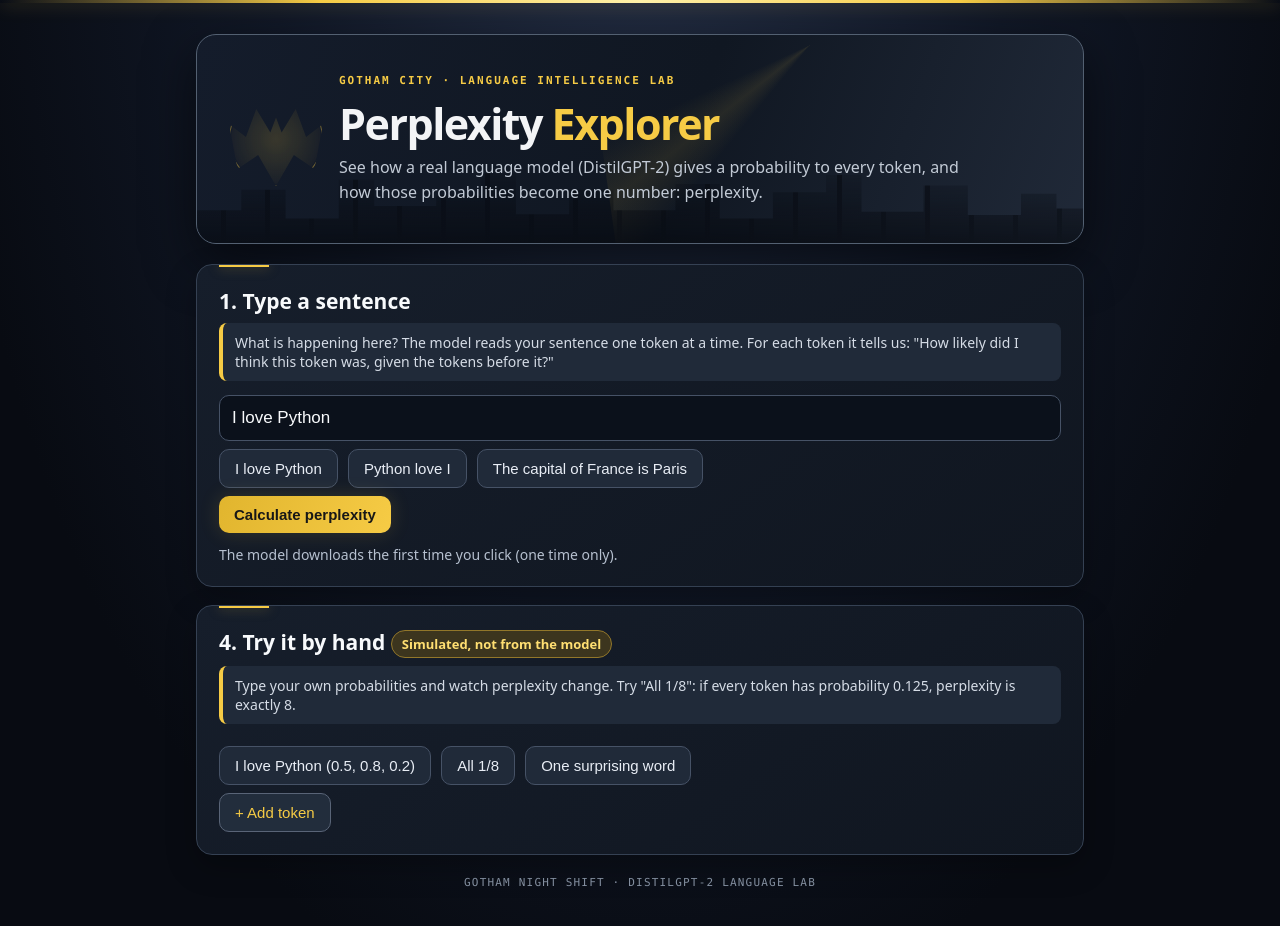
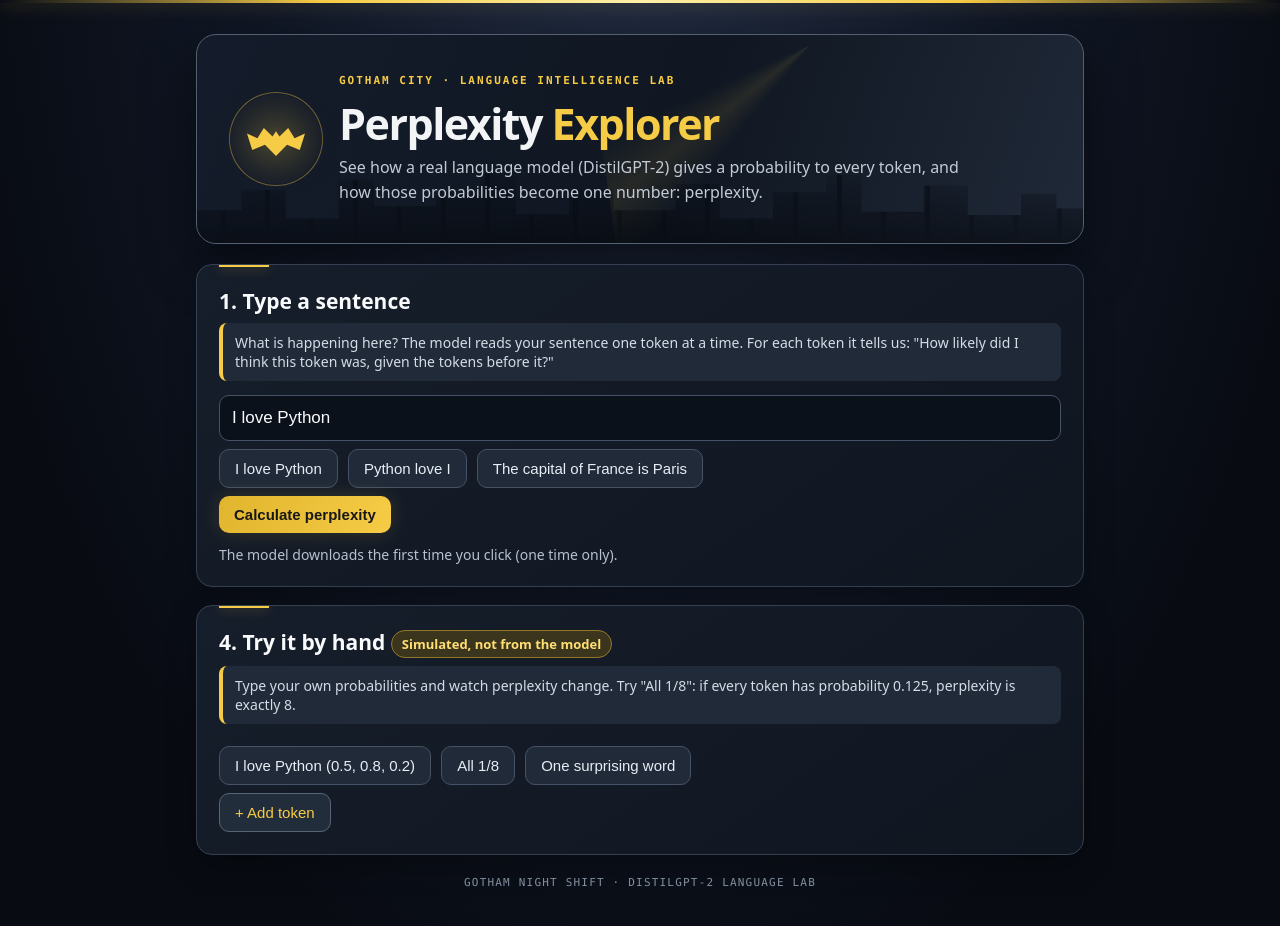
Before and after one commit to vdntgore-dev/perplexity-explorer, a plain HTML site: page index.html in a window 1280 px wide. Drawn offline with Linux system fonts and the light colour scheme.

Commit message:
Fix Gotham signal emblem clipping
Co-authored-by: Copilot <223556219+Copilot@users.noreply.github.com>

```diff
--- a/index.html
+++ b/index.html
@@ -55,7 +55,7 @@
   .hero:before { content:""; position:absolute; z-index:-1; width:440px; height:370px; right:6%; top:-175px; background:conic-gradient(from 218deg at 50% 50%,transparent 0deg,#f6cb4500 9deg,#f6cb4518 22deg,transparent 36deg); transform:rotate(-8deg); }
   .hero:after { content:""; position:absolute; z-index:-1; inset:auto 0 0; height:82px; opacity:.65; background:linear-gradient(0deg,#070a10,#070a1000), repeating-linear-gradient(90deg,transparent 0 24px,#080b12 24px 29px,transparent 29px 44px); clip-path:polygon(0 60%,5% 60%,5% 35%,10% 35%,10% 70%,16% 70%,16% 23%,20% 23%,20% 55%,27% 55%,27% 42%,32% 42%,32% 15%,36% 15%,36% 65%,42% 65%,42% 35%,47% 35%,47% 60%,54% 60%,54% 28%,59% 28%,59% 70%,65% 70%,65% 38%,71% 38%,71% 17%,75% 17%,75% 62%,82% 62%,82% 30%,87% 30%,87% 66%,93% 66%,93% 40%,97% 40%,97% 58%,100% 58%,100% 100%,0 100%); }
   .hero > div:last-child { position:relative; z-index:1; }
-  .bat { width:94px; height:94px; border:1px solid #f6cb4566; border-radius:50%; background:radial-gradient(circle,#f6cb4526,#f6cb4508 68%,transparent 70%); filter:drop-shadow(0 0 14px #f6cb4530); }
+  .bat { display:grid; place-items:center; width:94px; height:94px; flex:none; border:1px solid #f6cb4566; border-radius:50%; background:radial-gradient(circle,#f6cb4526,#f6cb4508 68%,transparent 70%); clip-path:none; filter:drop-shadow(0 0 14px #f6cb4530); }
   .bat:after { content:""; width:58px; height:34px; background:var(--yellow); clip-path:polygon(0 34%,18% 48%,29% 18%,44% 43%,50% 27%,56% 43%,71% 18%,82% 48%,100% 34%,91% 82%,69% 67%,50% 100%,31% 67%,9% 82%); filter:drop-shadow(0 0 8px #f6cb45); }
   .kicker { margin:0 0 7px; color:var(--yellow); font:700 11px/1.2 ui-monospace,Menlo,monospace; letter-spacing:2px; text-transform:uppercase; }
   h1 { font-size:clamp(30px,5vw,43px); letter-spacing:-1.5px; }
```
